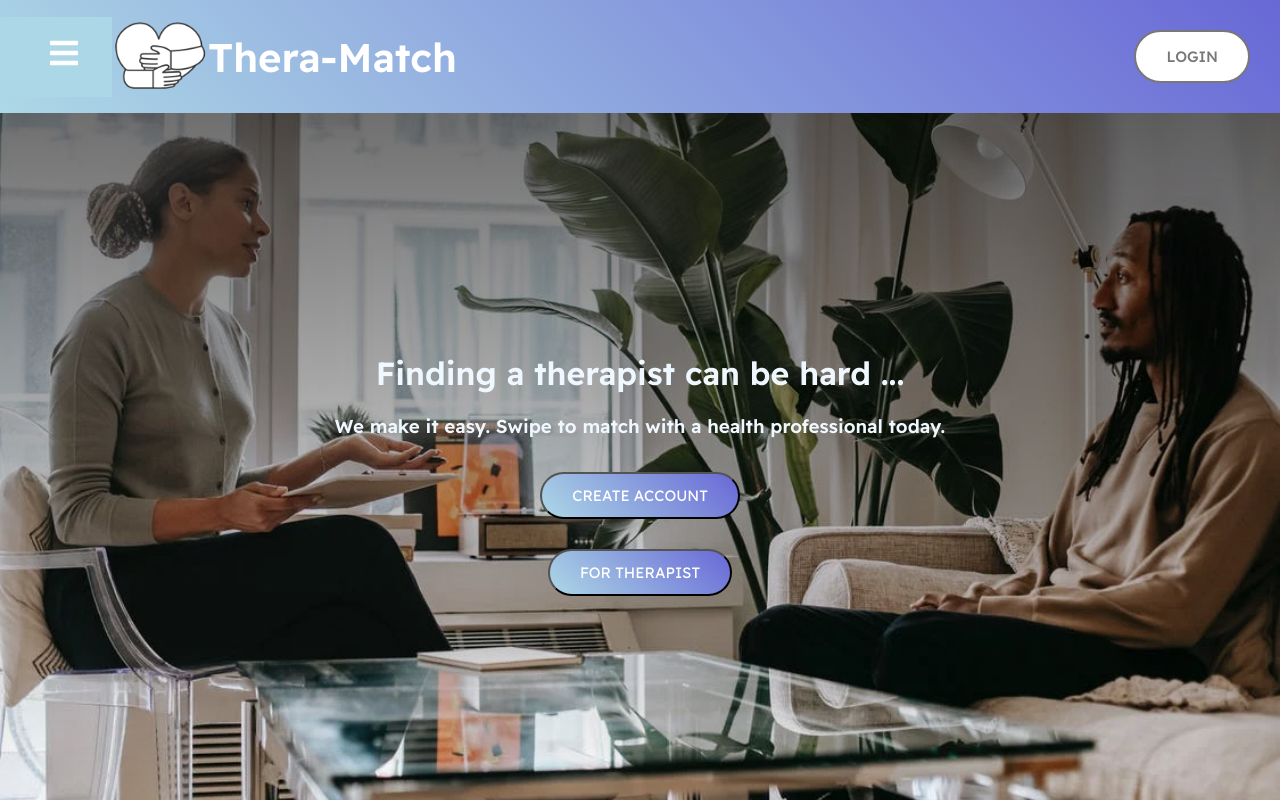
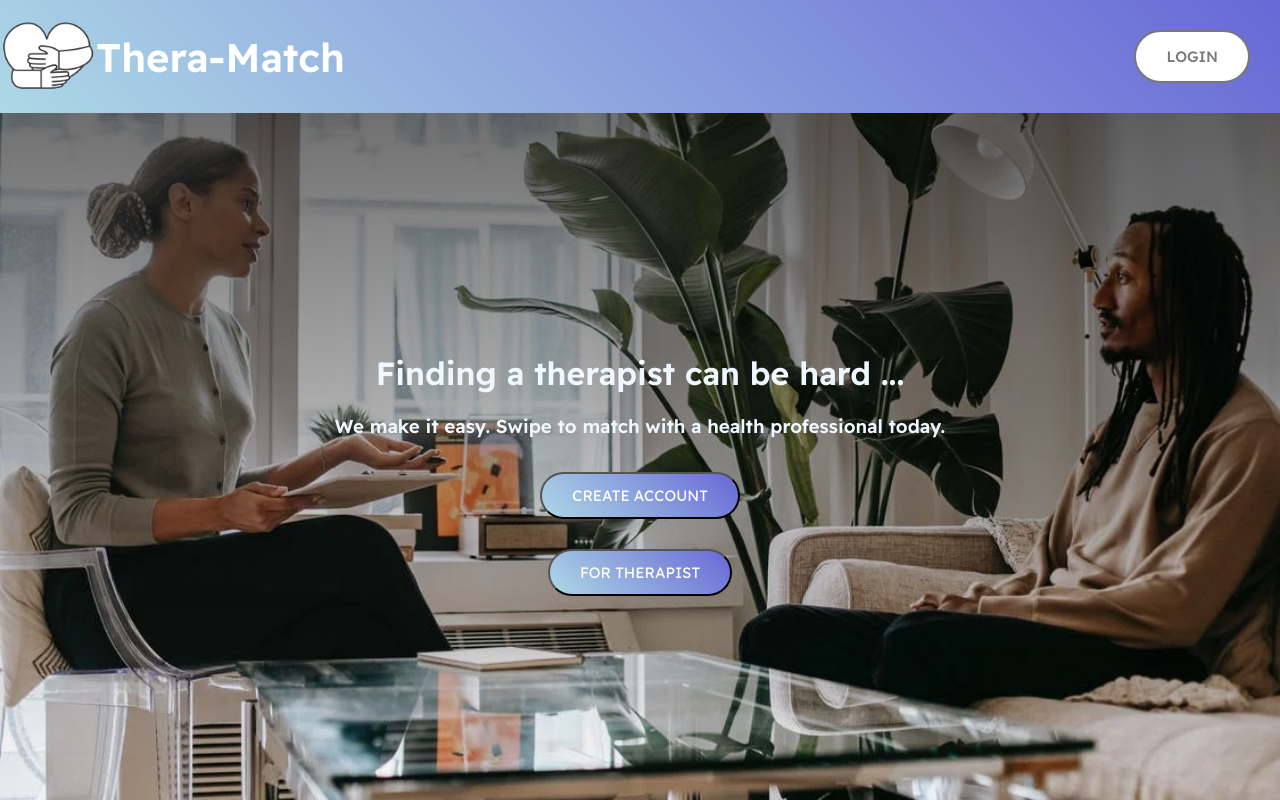
Before and after one commit to Juliaxtran/Thera-match, a React (Create React App) app in the folder client/: page / in a window 1280 px wide. Built offline with nearby package versions, Linux system fonts and the light colour scheme; no server answers.

Commit message:
remove sidebar at the homepage

```diff
--- a/client/src/components/HomeNav.js
+++ b/client/src/components/HomeNav.js
@@ -36,7 +36,7 @@ const HomeNav = ({ setShowModal, showModal, setIsSignUp }) => {
     <div className="home-nav">
       <div className="logo-container">
 
-        {user.type === "therapist" ? <SideBarTherapists /> : <SideBarUser />}
+        {!user.id ? '' : user.type === "therapist" ? <SideBarTherapists /> : <SideBarUser />}
         <img className="logo" src={`/images/other/logo.png`} alt="logo" />
 
         <h1 className="title"> Thera-Match</h1>
```
